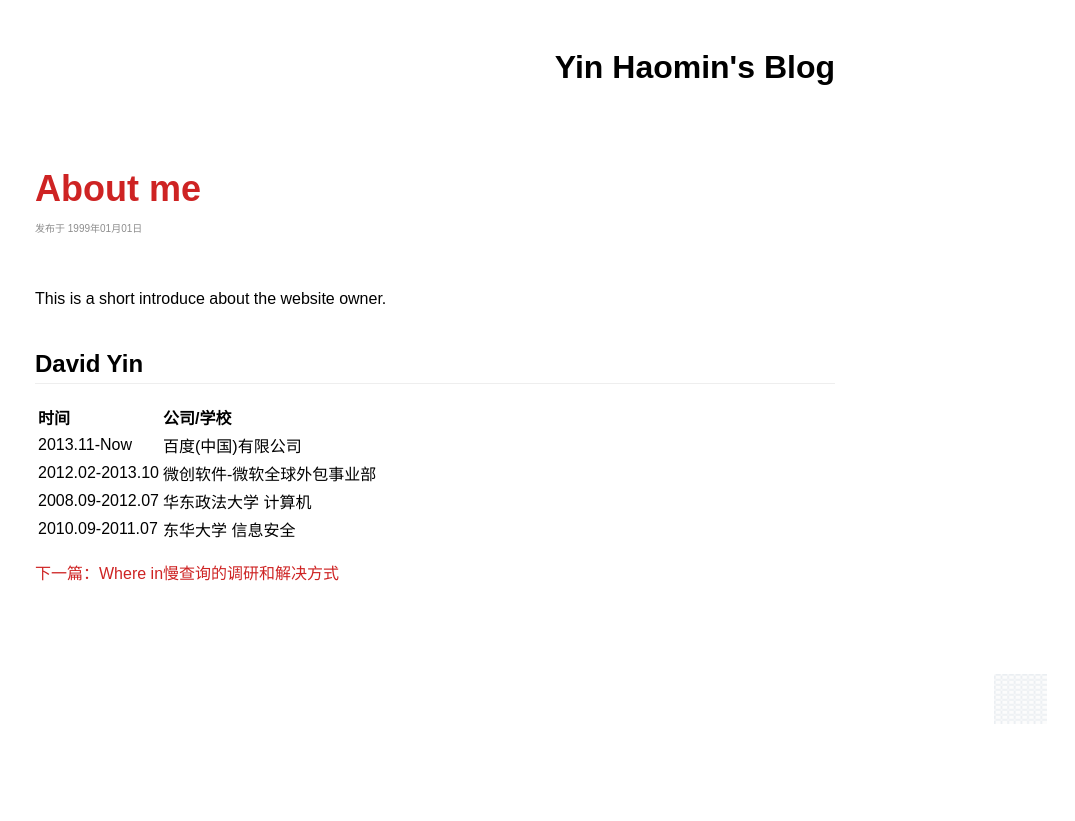
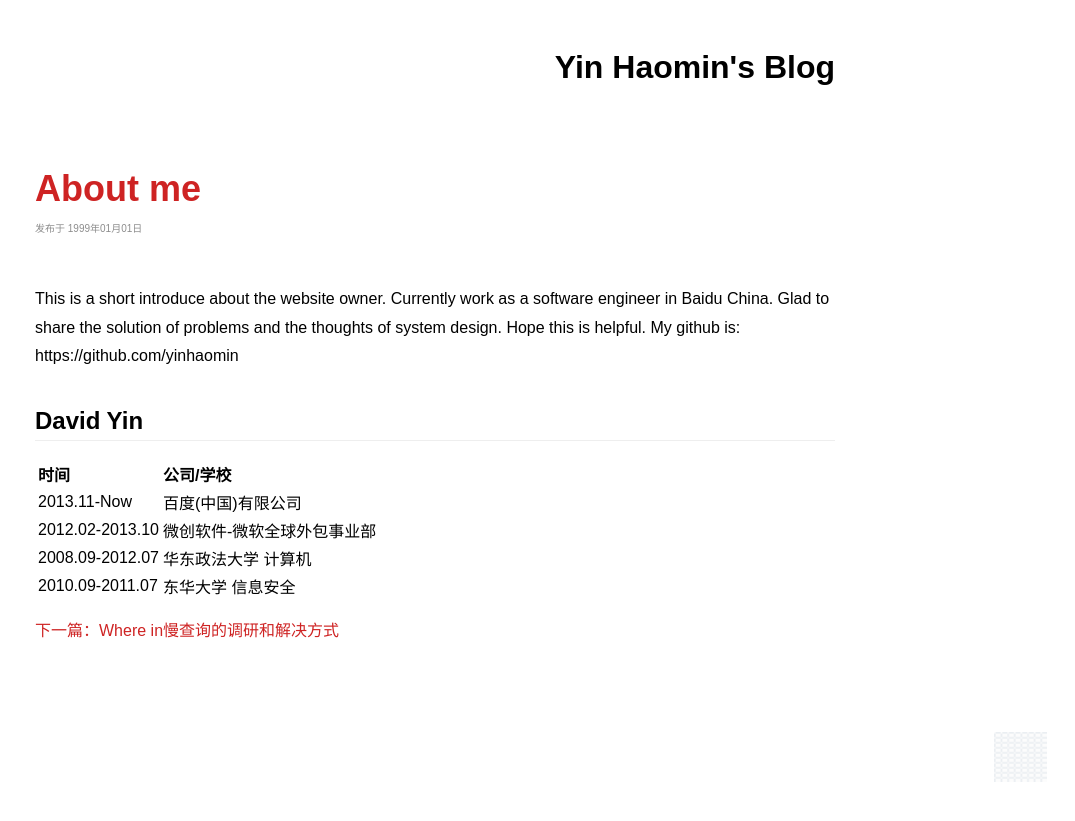
Before and after one commit to yinhaomin/yinhaomin.github.io, a Jekyll site: the page built from _posts/1999-01-01-About me.md, in a window 1280 px wide. Shown: the top 821 px of the page, without its empty margins (205-1280 px from the left). Built offline with Jekyll 4.4.1, drawn with Linux system fonts in a browser that asks for light colours; comment, search, counter and statistics services are not loaded.

Commit message:
Update 1999-01-01-About me.md

```diff
--- a/_posts/1999-01-01-About me.md
+++ b/_posts/1999-01-01-About me.md
@@ -5,7 +5,10 @@
 keywords: About me
 ---
 
-This is a short introduce about the website owner.
+This is a short introduce about the website owner. Currently work as a software engineer in Baidu China.
+Glad to share the solution of problems and the thoughts of system design.
+Hope this is helpful.
+My github is: https://github.com/yinhaomin
 
 ## David Yin
 
```
